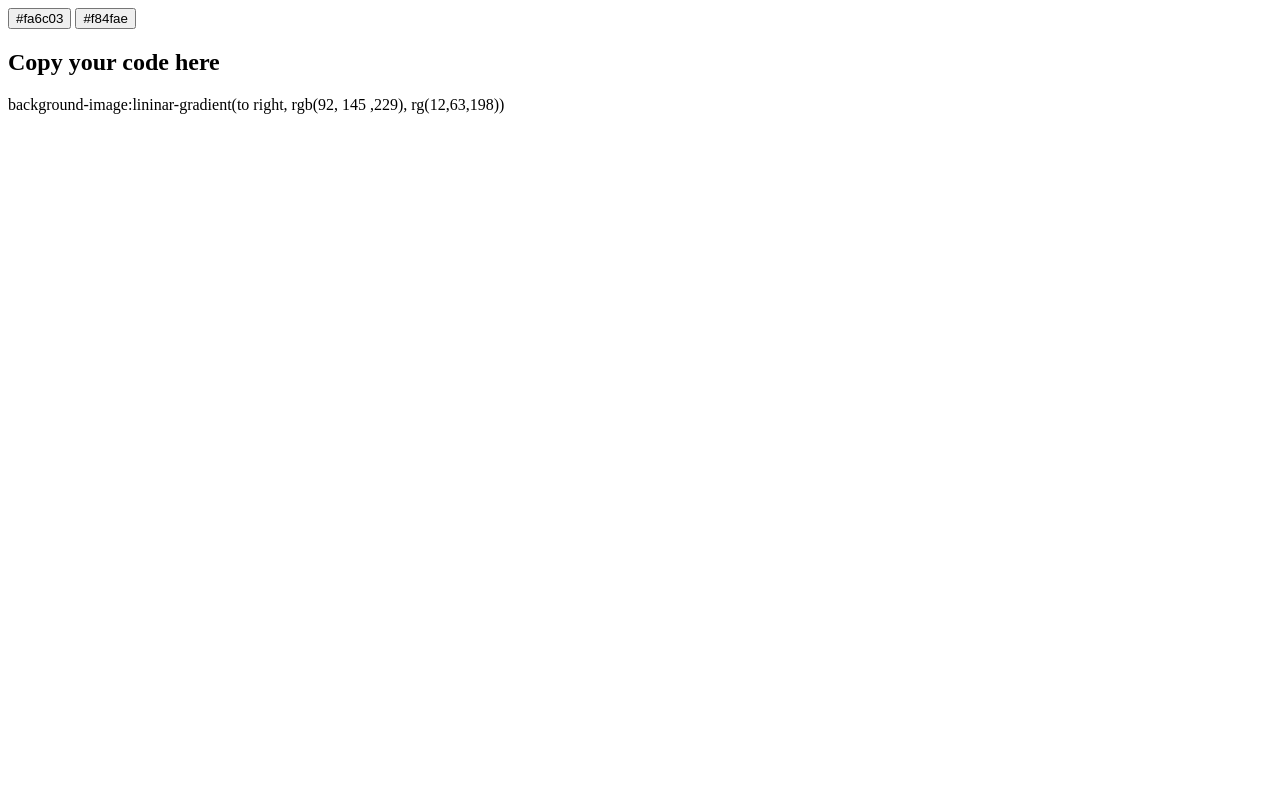
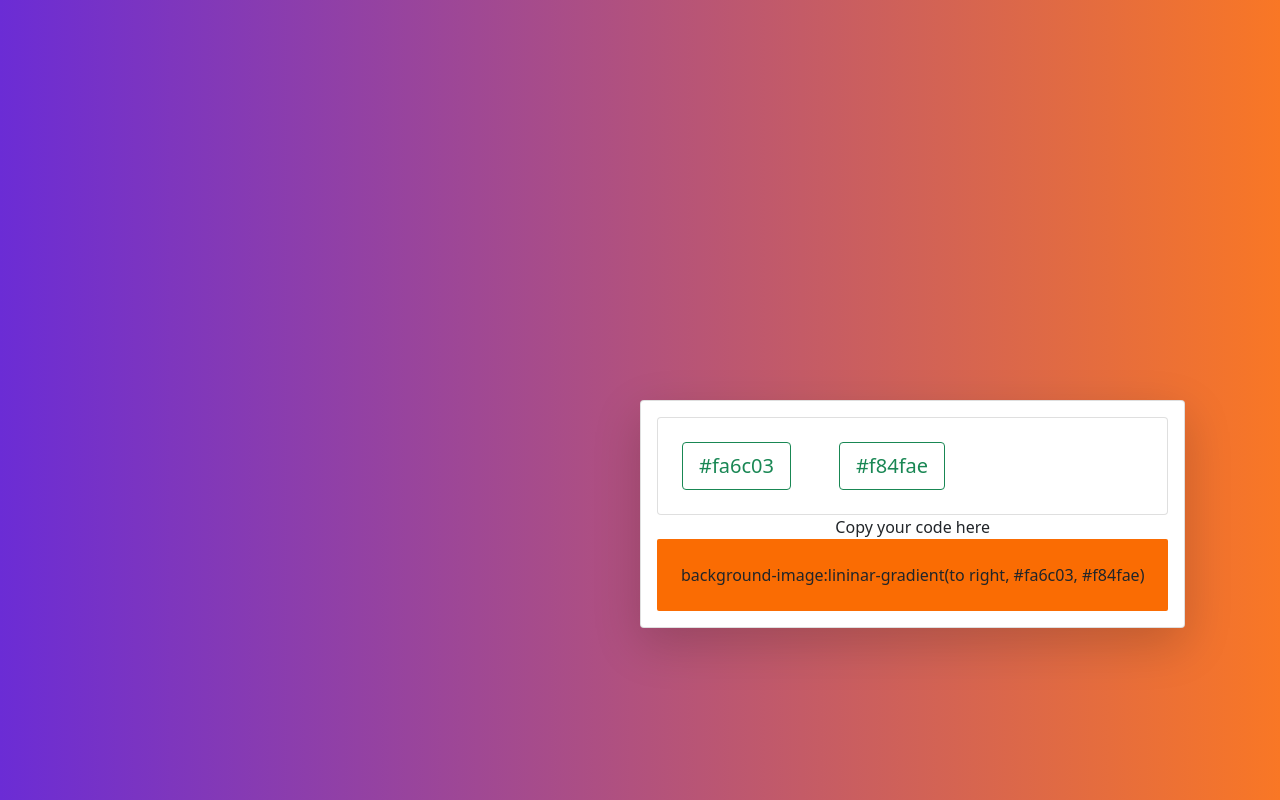
Before and after one commit to PoojaShivarkar/Color-Gradient-Generator, a plain HTML site: page index.html in a window 1280 px wide. Drawn offline with nearby package versions, Linux system fonts and the light colour scheme.

Commit message:
Add files via upload
added style into pages

```diff
--- a/index.html
+++ b/index.html
@@ -3,22 +3,38 @@
     <meta charset="UTF-8">
     <meta name="viewport" content="width=device-width, initial-scale=1.0">
     <title>Document</title>
+    <link href="https://cdn.jsdelivr.net/npm/bootstrap@5.0.2/dist/css/bootstrap.min.css" rel="stylesheet" integrity="sha384-EVSTQN3/azprG1Anm3QDgpJLIm9Nao0Yz1ztcQTwFspd3yD65VohhpuuCOmLASjC" crossorigin="anonymous">
+    <style>
+        body{
+            background-Image: linear-gradient(to right,#6b2cd5,#f97725)
+            /* background-image: linear-gradient(to left, rgb(250, 108, 3), rgb(249, 48, 143)); */
+            /* background-image: linear-gradient(to right, rgb(208, 141, 15), rgb(153, 15, 75)); */
+        }
+        .copyCode{
+            background-color: #fa6c03;
+            opacity: 75;
+            box-shadow: 5px;
+            border-radius: 2px;
+        }
+    </style>
 </head>
 <body>
-    <section>
-    <div>
-        <button id="color1">
+    <section class="card shadow-lg p-3 mb-5 bg-body rounded position-absolute top-50 start-50">
+    <div class="container-fluid card flex flex-row gap-5 ml-3 p-4 items-center">
+        <button id="color1" class="btn-lg btn btn-outline-success rounded">
             #fa6c03
         </button>
-        <button id="color2">
+        <button id="color2" class="btn-lg btn btn-outline-success rounded">
             #f84fae
         </button>
     </div>
-    <h2>Copy your code here</h2>
-    <div class="copyCode">
-        background-image:lininar-gradient(to right, rgb(92, 145 ,229), rg(12,63,198))
+    <span class="text-center">Copy your code here</span>
+    <div class="copyCode p-4 text-center">
+        background-image:lininar-gradient(to right, #fa6c03, #f84fae)
     </div>
 </section>
+<script src="https://cdn.jsdelivr.net/npm/bootstrap@5.0.2/dist/js/bootstrap.bundle.min.js" integrity="sha384-MrcW6ZMFYlzcLA8Nl+NtUVF0sA7MsXsP1UyJoMp4YLEuNSfAP+JcXn/tWtIaxVXM" crossorigin="anonymous"></script>
+
 <script>
     let btn1=document.getElementById("color1");
     let btn2=document.getElementById("color2");
@@ -43,7 +59,7 @@
             copyDiv.innerHTML=`background-Image: linear-gradient(to right,${rgb},${rgb2})`;
         }
 
-      const handleButton2 =()=>{
+    const handleButton2 =()=>{
          rgb2=hexValues();
             console.log(rgb2);
             btn2.innerText=rgb2;
```
